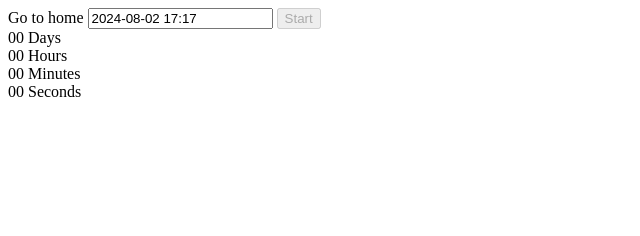
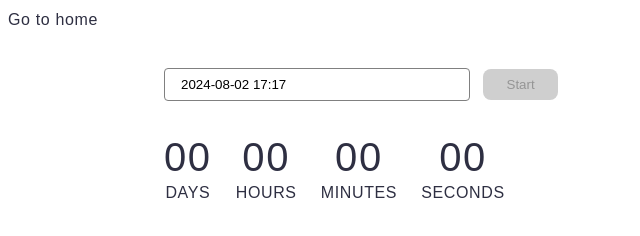
Before and after one commit to dvankevich/goit-js-hw-10, a website built with Vite: page src/1-timer.html in a window 1280 px wide. Shown: the whole page, without its empty margins (0-640 px from the left). Built offline with nearby package versions, Linux system fonts and the light colour scheme.

Commit message:
add timer styles

```diff
--- a/src/1-timer.html
+++ b/src/1-timer.html
@@ -13,8 +13,10 @@
   <section>
     <a href="./index.html">Go to home</a>
 
-    <input type="text" id="datetime-picker" />
-    <button type="button" data-start>Start</button>
+    <div class="time-input">
+      <input type="text" id="datetime-picker" />
+      <button type="button" data-start>Start</button>
+    </div>
 
     <div class="timer">
       <div class="field">
--- a/src/css/styles.css
+++ b/src/css/styles.css
@@ -9,3 +9,61 @@ a {
   text-decoration: none;
   color: inherit;
 }
+
+body {
+  font-family: "Montserrat", sans-serif;
+  font-weight: 400;
+  font-size: 16px;
+  line-height: 1.5;
+  letter-spacing: 0.04em;
+  color: #2e2f42;
+}
+
+input {
+  padding: 8px 16px;
+  margin-right: 8px;
+  margin-left: 156px;
+  margin-top: 36px;
+  margin-bottom: 32px;
+  border: 1px solid #808080;
+  border-radius: 4px;
+  width: 272px;
+  background: #fff;
+}
+
+button {
+  font-weight: 500;
+  border: 0px;
+  border-radius: 8px;
+  padding: 8px 16px;
+  width: 75px;
+  background: #cfcfcf;
+
+}
+
+.timer {
+  display: flex;
+  margin-left: 156px;
+  gap: 24px;
+}
+
+.field {
+  display: flex;
+  flex-direction: column;
+  justify-content: center;
+  align-items: center;
+}
+
+.value {
+  font-size: 40px;
+  line-height: 1.2;
+  letter-spacing: 0.04em;
+
+}
+
+.label {
+  font-weight: 400;
+  font-size: 16px;
+  line-height: 1.5;
+  text-transform: uppercase;
+}
--- a/src/js/1-timer.js
+++ b/src/js/1-timer.js
@@ -31,7 +31,7 @@ const options = {
     //console.log(dateNow);
     if (userSelectedDate.getTime() < dateNow) {
       //window.alert('Please choose a date in the future');
-      iziToast.show({
+      iziToast.error({
         title: 'ALERT',
         message: 'Please choose a date in the future',
       });
```
